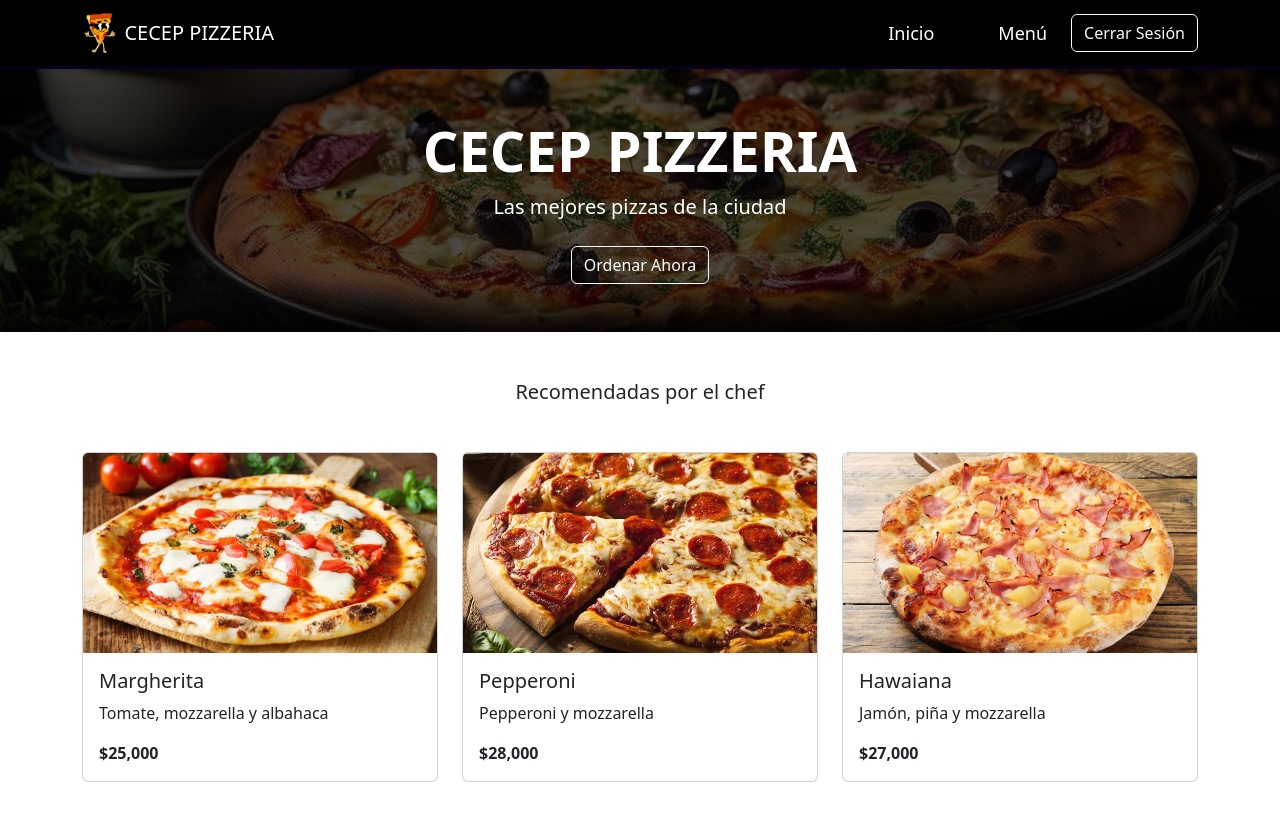
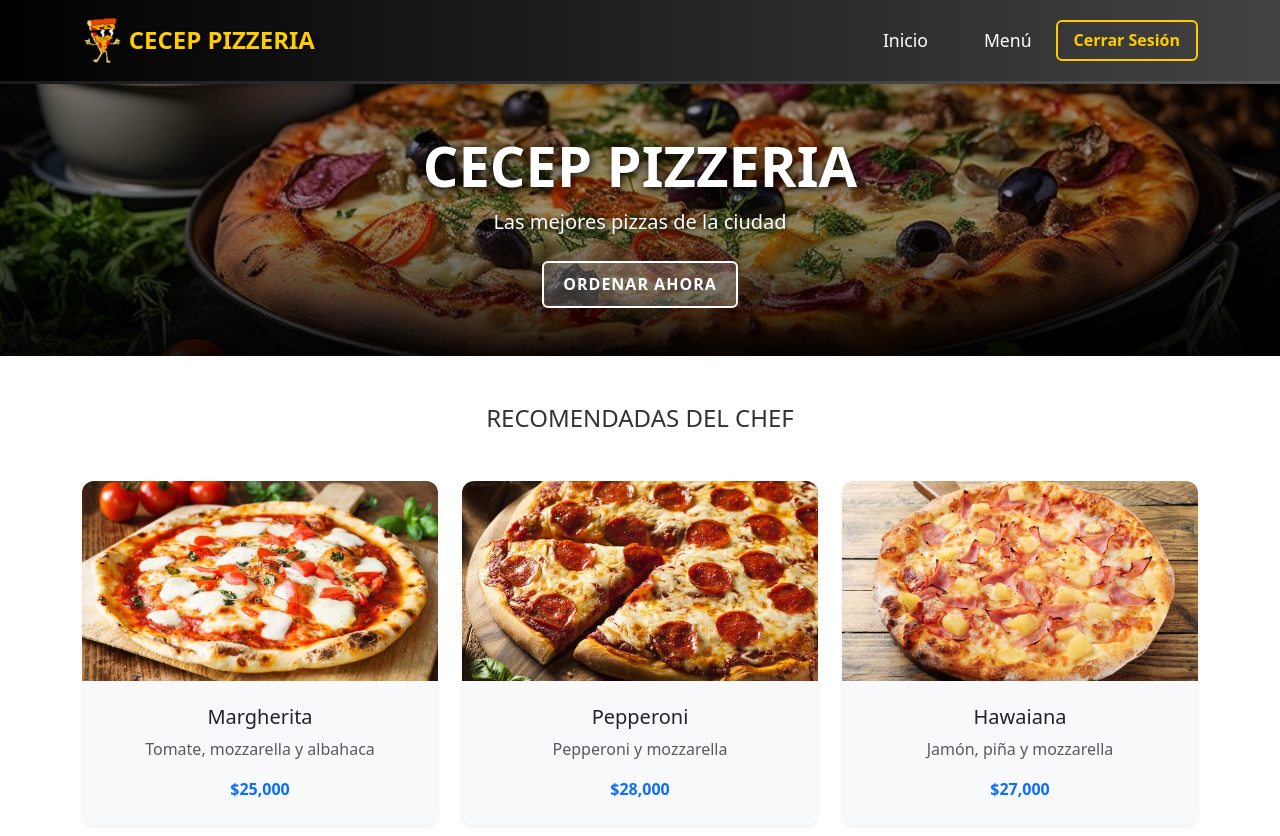
Before and after one commit to mscorrea17/FrontPizzeriaNuevo, a Vue app: page /Inicio in a window 1280 px wide. Shown: the top 836 px of the page. Built offline with nearby package versions, Linux system fonts and the light colour scheme.

Commit message:
Mejoras en las vistas, animaciones y funcionalidad del carrito de compras

```diff
--- a/src/components/ImgMenu.vue
+++ b/src/components/ImgMenu.vue
@@ -11,19 +11,42 @@ const goToLogin = () => {
 <template>
   <div class="Inicio-section text-center py-5 bg-dark text-white">
     <div class="container">
-      <h1 class="display-4 fw-bold">CECEP PIZZERIA</h1>
-      <p class="lead mb-4">Las mejores pizzas de la ciudad</p>
-      <button class="btn btn-primary btn-lg" @click="goToLogin">Ordenar Ahora</button>
+      <h1 class="display-4 fw-bold text-shadow">CECEP PIZZERIA</h1>
+      <p class="lead mb-4 text-shadow">Las mejores pizzas de la ciudad</p>
+      <button class="btn btn-warning btn-lg shadow-lg" @click="goToLogin">Ordenar Ahora</button>
     </div>
   </div>
 </template>
 
 <style scoped>
 .Inicio-section {
-  padding: 100px 0;
+  padding: 120px 0;
   background:
-    linear-gradient(to bottom, rgba(0, 0, 0, 0) 80%, rgba(0, 0, 0, 0.8)),
-    linear-gradient(rgba(0, 0, 0, 0.7), rgba(4, 1, 31, 0.7)),
+    linear-gradient(to bottom, rgba(0, 0, 0, 0) 70%, rgba(0, 0, 0, 0.8)),
+    linear-gradient(rgba(0, 0, 0, 0.5), rgba(4, 1, 31, 0.5)),
     url('../assets/Pizza.jpg') center/cover;
 }
+
+.text-shadow {
+  text-shadow: 2px 2px 4px rgba(0, 0, 0, 0.6);
+}
+
+.btn-warning {
+  background-color: #ffcc00;
+  color: #333;
+  border: none;
+}
+
+.btn-warning:hover {
+  background-color: #ffb300;
+}
+
+.btn-lg {
+  padding: 0.8rem 2rem;
+  font-size: 1.2rem;
+}
+
+.shadow-lg {
+  box-shadow: 0 4px 10px rgba(0, 0, 0, 0.3);
+}
 </style>
--- a/src/components/Inicio.vue
+++ b/src/components/Inicio.vue
@@ -9,22 +9,50 @@ const goToMenu = () => {
 </script>
 
 <template>
-  <div class="Inicio-section text-center py-5 bg-dark text-white">
+  <div class="Inicio-section text-center py-5 text-white">
     <div class="container">
-      <h1 class="display-4 fw-bold">CECEP PIZZERIA</h1>
+      <h1 class="display-4 fw-bold title-shadow">CECEP PIZZERIA</h1>
       <p class="lead mb-4">Las mejores pizzas de la ciudad</p>
-      <button class="btn btn-outline-light ms-auto" @click="goToMenu">Ordenar Ahora</button>
+      <button class="btn custom-btn" @click="goToMenu">Ordenar Ahora</button>
     </div>
   </div>
 </template>
 
 <style scoped>
 .Inicio-section {
-  padding: 100px 0;
+  padding: 120px 0;
   background:
-    linear-gradient(to bottom, rgba(0, 0, 0, 0) 80%, rgba(0, 0, 0, 0.8)),
-    linear-gradient(rgba(0, 0, 0, 0.7), rgba(2, 2, 2, 0.7)),
+    linear-gradient(to bottom, rgba(0, 0, 0, 0.4) 50%, rgba(0, 0, 0, 0.9) 100%),
     url('../assets/Pizza.jpg') center/cover;
+  color: white;
+  text-shadow: 1px 1px 4px rgba(0, 0, 0, 0.8);
 }
 
+.title-shadow {
+  text-shadow: 2px 2px 8px rgba(0, 0, 0, 0.9);
+}
+
+.custom-btn {
+  background-color: rgba(255, 255, 255, 0.2);
+  color: white;
+  border: 2px solid white;
+  padding: 0.6rem 1.2rem;
+  font-size: 1rem;
+  font-weight: bold;
+  text-transform: uppercase;
+  letter-spacing: 1px;
+  transition: all 0.3s ease;
+}
+
+.custom-btn:hover {
+  background-color: white;
+  color: black;
+  transform: scale(1.05);
+}
+
+.custom-btn:active {
+  transform: scale(0.95);
+  background-color: #ffcc00;
+  color: black;
+}
 </style>
--- a/src/components/MenuSection.vue
+++ b/src/components/MenuSection.vue
@@ -5,28 +5,27 @@ const pizzas = ref([])
 
 const fetchPizzas = async () => {
   try {
-    // Simulación de API
     pizzas.value = [
       {
         id: 1,
         name: 'Margherita',
         price: 25000,
         description: 'Tomate, mozzarella y albahaca',
-        image: '/images/tomate.png' // Imagen para Pizza Margherita
+        image: '/images/tomate.png'
       },
       {
         id: 2,
         name: 'Pepperoni',
         price: 28000,
         description: 'Pepperoni y mozzarella',
-        image: '/images/peperoni.png' // Imagen para Pizza Pepperoni
+        image: '/images/peperoni.png'
       },
       {
         id: 3,
         name: 'Hawaiana',
         price: 27000,
         description: 'Jamón, piña y mozzarella',
-        image: '/images/hawaiana.png' // Imagen para Pizza Hawaiana
+        image: '/images/hawaiana.png'
       }
     ]
   } catch (error) {
@@ -40,15 +39,15 @@ onMounted(fetchPizzas)
 <template>
   <section id="menu" class="py-5">
     <div class="container">
-      <h5 class="text-center mb-5"> Recomendadas por el chef</h5>
+      <h5 class="text-center mb-5 text-uppercase font-weight-bold">RECOMENDADAS DEL CHEF</h5>
       <div class="row">
         <div v-for="pizza in pizzas" :key="pizza.id" class="col-md-4 mb-4">
-          <div class="card">
+          <div class="card shadow-sm border-0 rounded-lg overflow-hidden">
             <img :src="pizza.image" :alt="pizza.name" class="card-img-top pizza-image" />
-            <div class="card-body">
-              <h5 class="card-title">{{ pizza.name }}</h5>
-              <p class="card-text">{{ pizza.description }}</p>
-              <p class="card-text"><strong>${{ pizza.price.toLocaleString() }}</strong></p>
+            <div class="card-body text-center">
+              <h5 class="card-title font-weight-bold text-dark">{{ pizza.name }}</h5>
+              <p class="card-text text-muted">{{ pizza.description }}</p>
+              <p class="card-text text-primary"><strong>${{ pizza.price.toLocaleString() }}</strong></p>
             </div>
           </div>
         </div>
@@ -58,12 +57,40 @@ onMounted(fetchPizzas)
 </template>
 
 <style scoped>
-/* Estilo para las imágenes de las pizzas */
 .pizza-image {
-  width: 100%; /* Ocupa todo el ancho del contenedor */
-  height: 200px; /* Altura fija para todas las imágenes */
-  object-fit: cover; /* Asegura que las imágenes mantengan proporción */
-  border-top-left-radius: 5px;
-  border-top-right-radius: 5px;
+  width: 100%;
+  height: 200px;
+  object-fit: cover;
+  border-radius: 8px 8px 0 0;
+}
+
+.card-body {
+  background-color: #f8f9fa;
+  padding: 1.5rem;
+}
+
+.card-title {
+  font-size: 1.25rem;
+  color: #333;
+}
+
+.card-text {
+  font-size: 1rem;
+  color: #777;
+}
+
+.card {
+  border-radius: 12px;
+  overflow: hidden;
+  transition: transform 0.3s ease-in-out;
+}
+
+.card:hover {
+  transform: scale(1.05);
+}
+
+h5 {
+  font-size: 1.5rem;
+  color: #333;
 }
 </style>
--- a/src/components/Navbar.vue
+++ b/src/components/Navbar.vue
@@ -11,10 +11,9 @@ const goToLogin = () => {
 <template>
   <nav class="navbar navbar-expand-lg navbar-dark custom-navbar">
     <div class="container">
-      <!-- Imagen antes del texto -->
       <router-link class="navbar-brand d-flex align-items-center" to="/Inicio">
         <img src="/images/descarga.png" alt="Logo" class="navbar-logo me-2" />
-        CECEP PIZZERIA
+        <span class="brand-text">CECEP PIZZERIA</span>
       </router-link>
       <button class="navbar-toggler" type="button" data-bs-toggle="collapse" data-bs-target="#navbarNav">
         <span class="navbar-toggler-icon"></span>
@@ -28,39 +27,73 @@ const goToLogin = () => {
             <a class="nav-link" href="/Menu">Menú</a>
           </li>
         </ul>
-        <button class="btn btn-outline-light ms-3" @click="goToLogin">Cerrar Sesión</button>
+        <button class="btn custom-btn ms-3" @click="goToLogin">Cerrar Sesión</button>
       </div>
     </div>
   </nav>
 </template>
 
-
 <style scoped>
 .custom-navbar {
-  background-color: black !important;
-  border-bottom: 3px solid rgba(68, 0, 255, 0.1);
+  background: linear-gradient(90deg, #000000, #434343);
+  border-bottom: 3px solid #ffffff1a;
+  padding: 0.8rem 1rem;
+  box-shadow: 0 4px 6px rgba(0, 0, 0, 0.1);
 }
 
 .navbar-logo {
-  height: 40px;
+  height: 45px;
   width: auto;
+  transition: transform 0.3s ease;
+}
+
+.navbar-logo:hover {
+  transform: rotate(-5deg) scale(1.1);
+}
+
+.brand-text {
+  font-size: 1.5rem;
+  font-weight: bold;
+  color: #ffcc00;
+  text-shadow: 1px 1px 3px rgba(0, 0, 0, 0.8);
+}
+
+.navbar-nav {
+  gap: 2.5rem;
 }
 
 .nav-link {
-  font-size: 18px;
+  font-size: 1.1rem;
   color: white !important;
+  transition: color 0.3s ease, transform 0.2s ease;
 }
 
-.navbar-nav {
-  gap: 3rem;
-}
 .nav-link:hover {
   color: #ffcc00 !important;
+  transform: translateY(-3px);
 }
 
 .nav-link:active {
-  transform: scale(0.95);
-  color: #ff0000 !important;
+  transform: scale(0.9);
+  color: #ff5500 !important;
 }
 
+.custom-btn {
+  background-color: transparent;
+  border: 2px solid #ffcc00;
+  color: #ffcc00;
+  padding: 0.4rem 1rem;
+  font-size: 1rem;
+  font-weight: bold;
+  transition: background-color 0.3s ease, color 0.3s ease;
+}
+
+.custom-btn:hover {
+  background-color: #ffcc00;
+  color: black;
+}
+
+.custom-btn:active {
+  transform: scale(0.95);
+}
 </style>
--- a/src/components/ShoppingCart.vue
+++ b/src/components/ShoppingCart.vue
@@ -43,15 +43,15 @@ defineExpose({
 
 <template>
   <div class="shopping-cart">
-    <button class="btn btn-primary position-fixed top-0 end-0 m-3" @click="isCartOpen = !isCartOpen">
+    <button class="btn btn-primary position-fixed top-0 end-0 m-3 rounded-circle shadow-lg" @click="isCartOpen = !isCartOpen">
       <i class="bi bi-cart"></i>
       <span class="badge bg-danger ms-1" v-if="cartItems.length">{{ cartItems.length }}</span>
     </button>
 
     <div class="offcanvas offcanvas-end" :class="{ show: isCartOpen }" tabindex="-1">
-      <div class="offcanvas-header">
+      <div class="offcanvas-header bg-dark text-white">
         <h5 class="offcanvas-title">Carrito de Compras</h5>
-        <button type="button" class="btn-close" @click="isCartOpen = false"></button>
+        <button type="button" class="btn-close btn-close-white" @click="isCartOpen = false"></button>
       </div>
       <div class="offcanvas-body">
         <div v-if="cartItems.length === 0" class="text-center py-5">
@@ -67,9 +67,9 @@ defineExpose({
             @remove-item="removeItem"
           />
           <div class="mt-4">
-            <h4>Total: ${{ total.toFixed(2) }}</h4>
-            <button class="btn btn-success w-100" @click="checkout">
-              Hacer pedido
+            <h4 class="fw-bold">Total: ${{ total.toFixed(2) }}</h4>
+            <button class="btn btn-success w-100 shadow-lg" @click="checkout">
+              Generar pedido
             </button>
           </div>
         </template>
@@ -77,3 +77,72 @@ defineExpose({
     </div>
   </div>
 </template>
+
+<style scoped>
+.shopping-cart {
+  z-index: 1050;
+}
+
+.btn-primary {
+  background-color: #007bff;
+  color: white;
+  border: none;
+  padding: 0.75rem;
+  font-size: 1.25rem;
+  border-radius: 50%;
+  box-shadow: 0 4px 6px rgba(0, 0, 0, 0.2);
+}
+
+.btn-primary:hover {
+  background-color: #0056b3;
+}
+
+.offcanvas-header {
+  background-color: #343a40;
+}
+
+.offcanvas-title {
+  font-weight: 600;
+}
+
+.btn-close-white {
+  filter: invert(1);
+}
+
+.offcanvas-body {
+  background-color: #f8f9fa;
+  max-height: 70vh;
+  overflow-y: auto;
+}
+
+.mt-4 h4 {
+  font-size: 1.25rem;
+}
+
+.btn-success {
+  background-color: #28a745;
+  font-size: 1.1rem;
+  padding: 0.75rem;
+  border-radius: 5px;
+}
+
+.btn-success:hover {
+  background-color: #218838;
+}
+
+.shopping-cart .badge {
+  position: absolute;
+  top: -5px;
+  right: -5px;
+  font-size: 1rem;
+  font-weight: bold;
+}
+
+.card-body {
+  padding: 1rem;
+}
+
+.card-text {
+  font-size: 0.9rem;
+}
+</style>
--- a/src/views/LoginView.vue
+++ b/src/views/LoginView.vue
@@ -25,10 +25,10 @@ const handleLogin = () => {
         <img src="/images/descarga.png" alt="Logo" class="form-logo" width="80">
       </div>
 
-      <h4 class="text-center mb-4">CECEP PIZZERIA</h4>
+      <h4 class="text-center mb-4">PIZZERIA CECEP</h4>
       <form @submit.prevent="handleLogin">
         <div class="mb-3">
-          <label for="email" class="form-label">Email</label>
+          <label for="email" class="form-label">Usuario</label>
           <input
             type="email"
             class="form-control"
```
Also changed, not shown: src/views/Menu.vue (+88 -15 lines).
